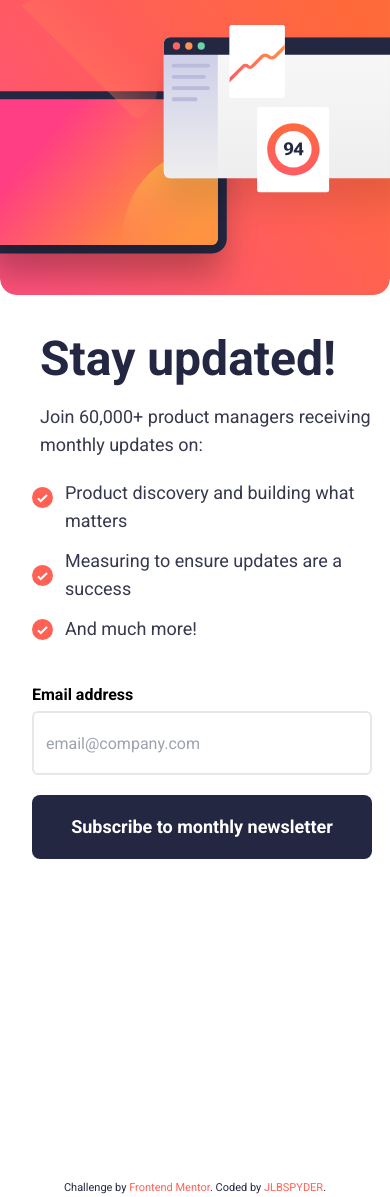
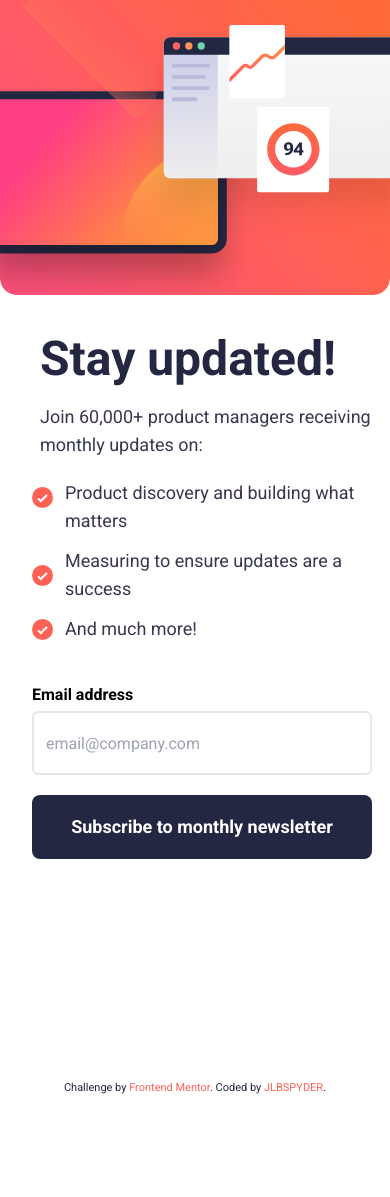
Before and after one commit to Jlbspyder/Sign-up-page, a React (Vite) app: page / in a window 390 px wide. After the commit the page ends 1097 px from the top, so only its background shows below. Built offline with nearby package versions, Linux system fonts and the light colour scheme.

Commit message:
Update index.css

```diff
--- a/src/index.css
+++ b/src/index.css
@@ -52,6 +52,6 @@ p {
  }
  .attribution {
   color: var(--DarkSlateGrey);
-  margin-top: 250px;
+  margin-top: 150px;
 }
 }
```
